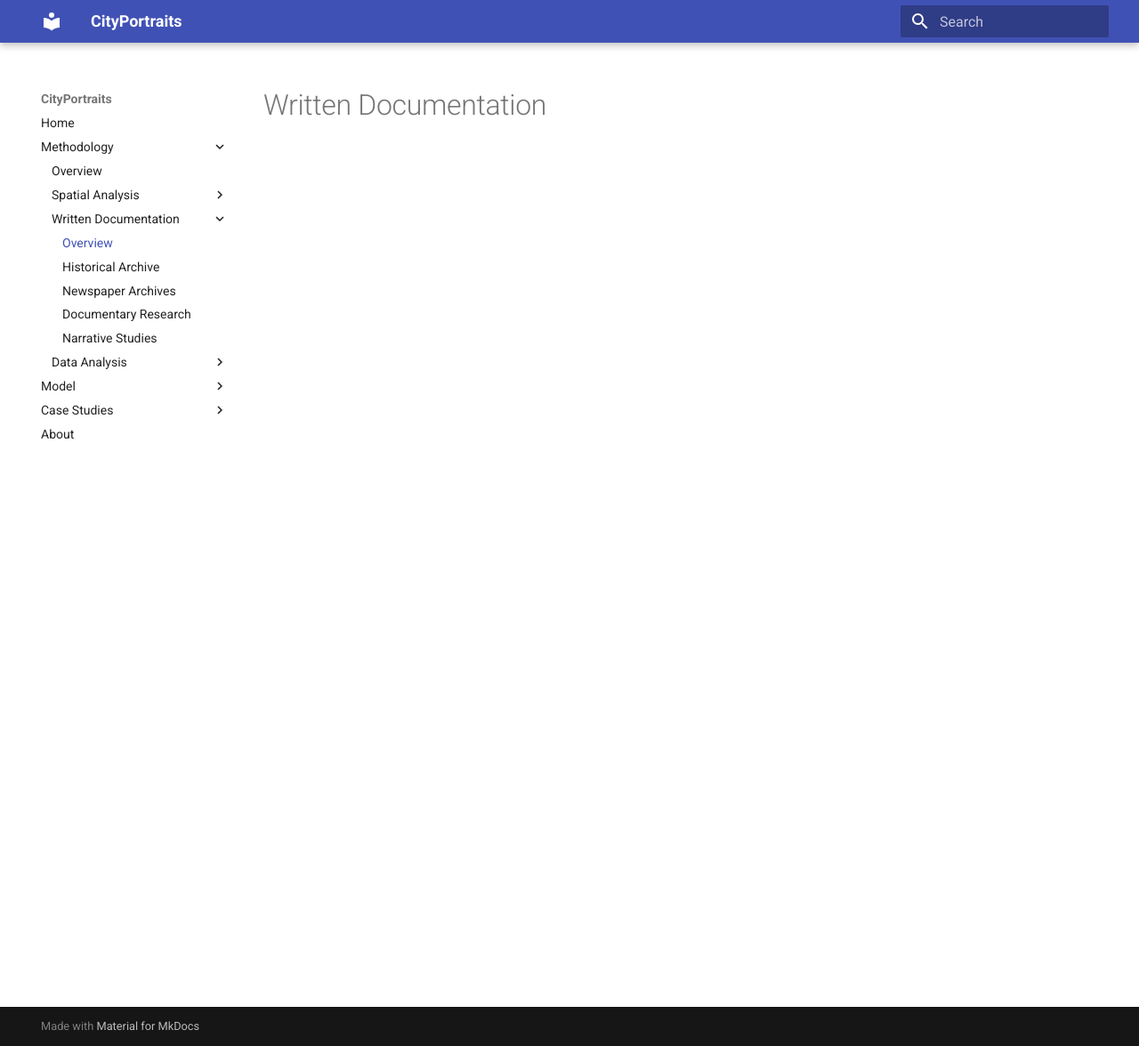
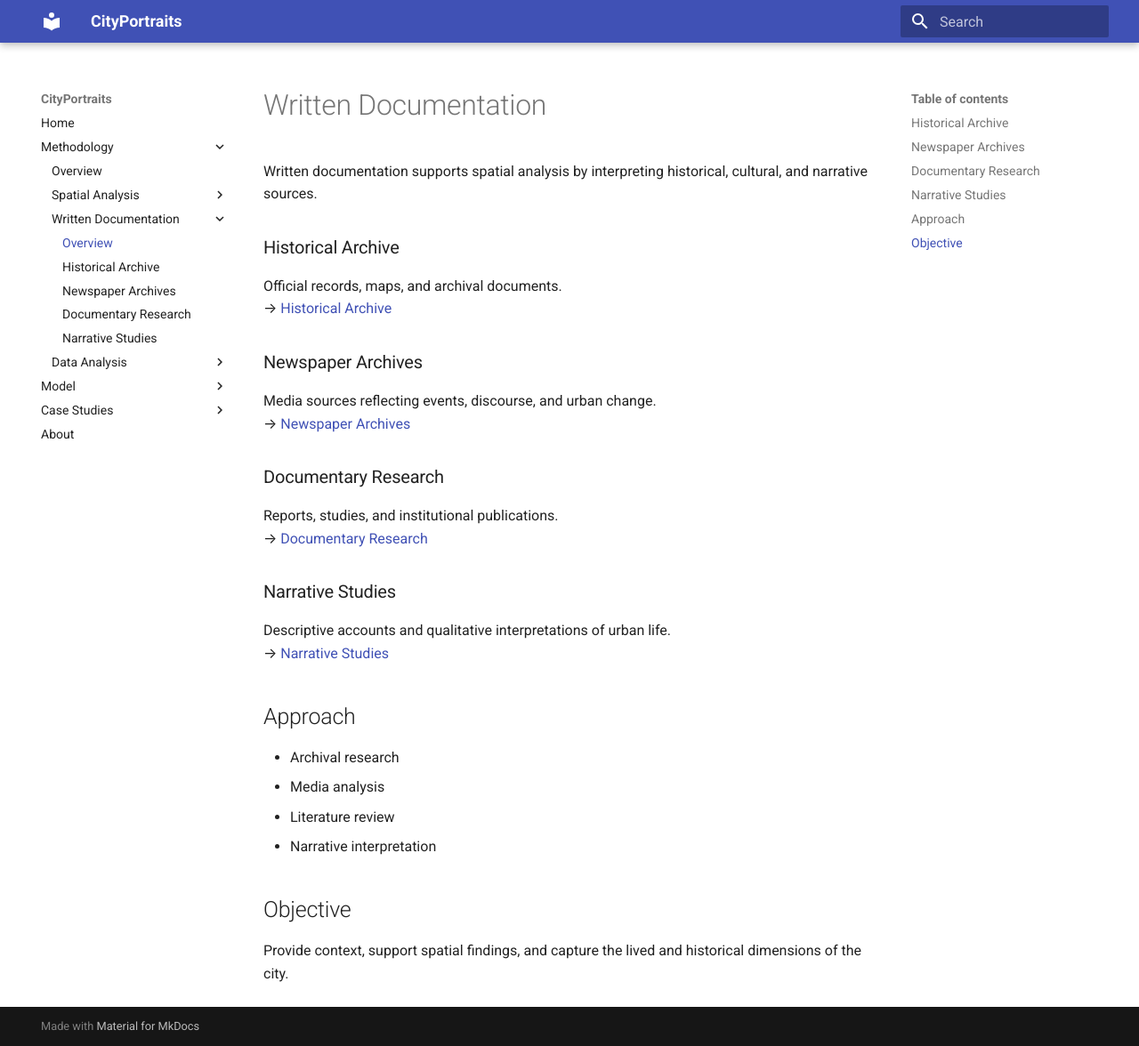
Before and after one commit to greamarchitects/CityPortraits, an MkDocs documentation site: the page built from docs/written_documentation.md, in a window 1280 px wide and 1176 px high. Shown: the whole window at 89% size. Built offline with MkDocs 1.6.1 and Material for MkDocs 9.7.7, drawn with Linux system fonts in a browser that asks for light colours.

Commit message:
Overviews - Landing pages

```diff
--- a/docs/written_documentation.md
+++ b/docs/written_documentation.md
@@ -1 +1,30 @@
 # Written Documentation
+
+Written documentation supports spatial analysis by interpreting historical, cultural, and narrative sources.
+
+### Historical Archive
+Official records, maps, and archival documents.
+→ [Historical Archive](historical_archive.md)
+
+### Newspaper Archives
+Media sources reflecting events, discourse, and urban change.
+→ [Newspaper Archives](newspaper_archives.md)
+
+### Documentary Research
+Reports, studies, and institutional publications.
+→ [Documentary Research](documentary_research.md)
+
+### Narrative Studies
+Descriptive accounts and qualitative interpretations of urban life.
+→ [Narrative Studies](narrative_studies.md)
+
+## Approach
+
+- Archival research
+- Media analysis
+- Literature review
+- Narrative interpretation
+
+## Objective
+
+Provide context, support spatial findings, and capture the lived and historical dimensions of the city.
--- a/mkdocs.yml
+++ b/mkdocs.yml
@@ -52,6 +52,7 @@ nav:
       - Patterns: patterns.md
 
   - Case Studies:
+      - Overview: case_studies.md
       - Berat: case_studies/berat.md
       - Durres: case_studies/durres.md
       - Gjirokaster: case_studies/gjirokaster.md
```
Also changed, not shown: docs/case_studies.md (added, +22 -0 lines), docs/data_analysis.md (+25 -0 lines), docs/model.md (+21 -0 lines), docs/spatial_analysis.md (+25 -0 lines).
